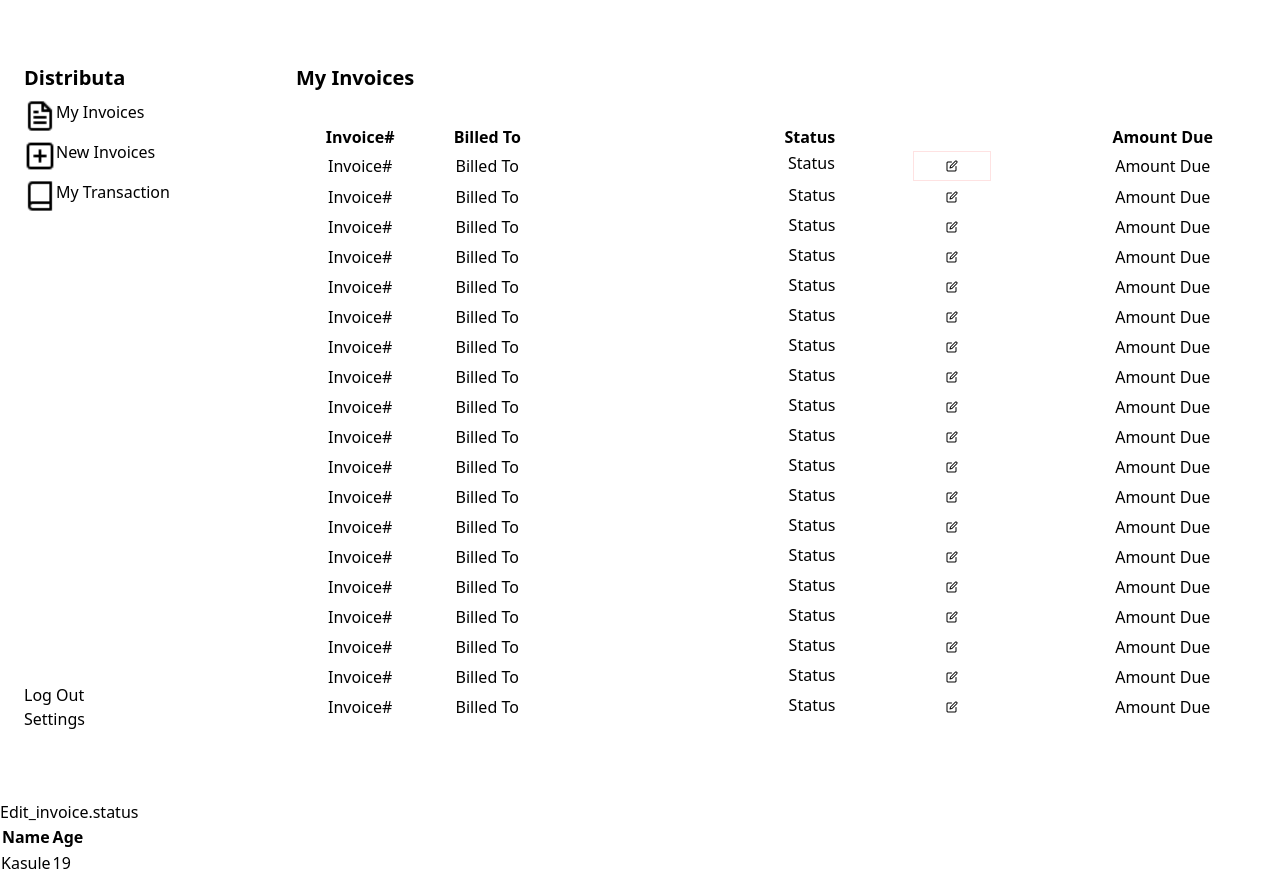
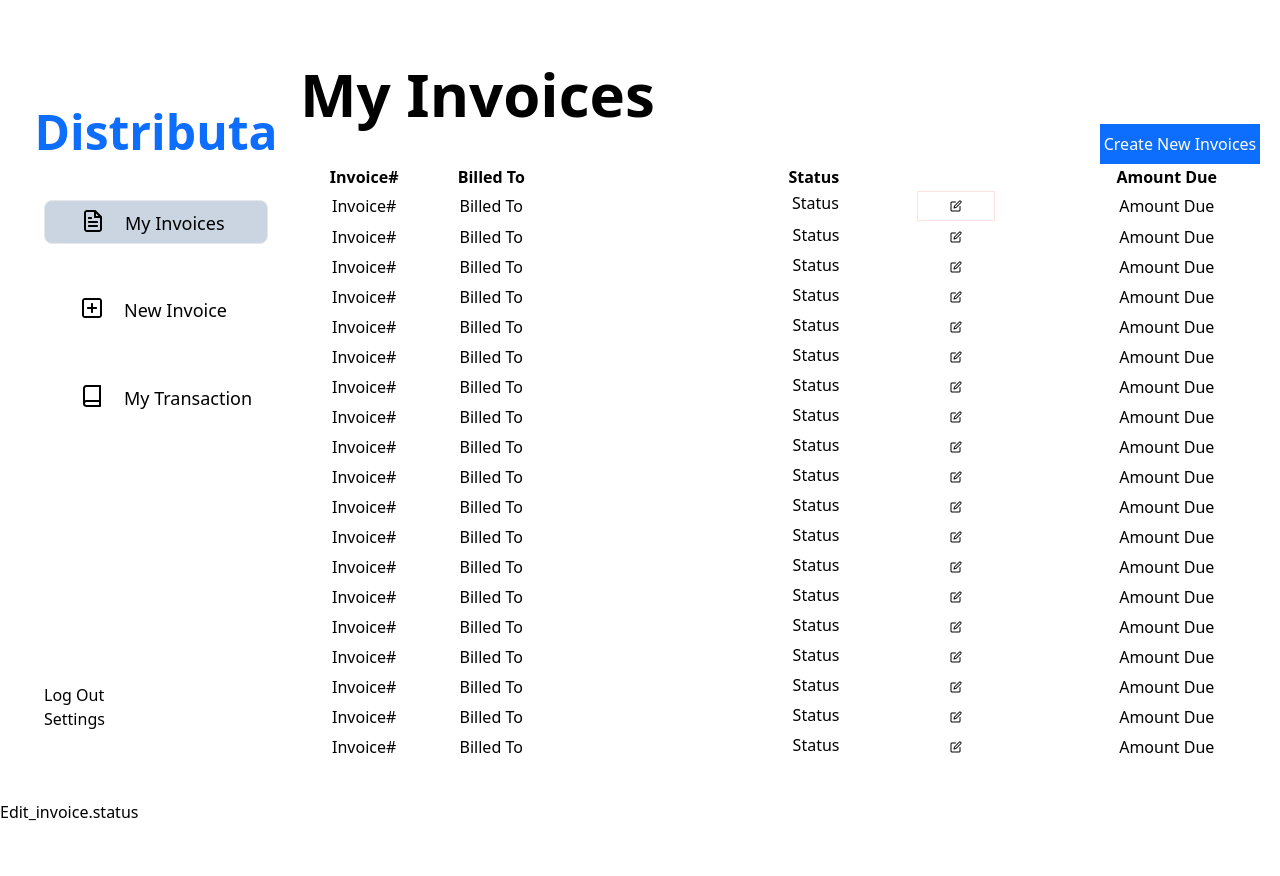
Before and after one commit to nakayizakevina/Distributa, a website: page myinvoice.html in a window 1280 px wide. After the commit the page ends 824 px from the top, so only its background shows below. Drawn offline with Linux system fonts and the light colour scheme.

Commit message:
made more changes

```diff
--- a/myinvoice.html
+++ b/myinvoice.html
@@ -9,31 +9,31 @@
 <body>
     <div class="w-screen h-screen flex justify-center relative">
       <div class="w-full h-full mt-6 flex justify-center">
-         <div class=" w-64 h-5/6  mt-10  mr-2   flex flex-col  justify-between">
-             <div class="h-3/5  flex flex-col gap-2">
-                 <p class="text-xl font-bold text-blue-700">Distributa</p>
-                 <div class="flex">
-                     <img class="w-8 h-8" src="./img/file-text 1.png"alt="file">
-                     <p>My Invoices</p>
+         <div class=" w-64 h-5/6  my-10  mx-2   flex flex-col  justify-between">
+             <div class="h-3/5 align-top flex flex-col justify-evenly items-center">
+                 <p class="text-5xl font-bold text-blue">Distributa</p>
+                 <div class="flex  bg-slate-300 rounded-lg border align-middle w-56 h-11 pl-9">
+                     <img class="w-fit h-fit pt-2" src="./img/file-text 1.png"alt="file">
+                     <p class="ml-5 pt-2 font-sans text-lg">My Invoices</p>
                  </div>
-                 <div class="flex">
-                     <img class="w-8 h-8" src="./img/plus-square.png"alt="plus">
-                     <p>New Invoices</p>
+                 <div class="flex align-middle w-56 h-11 pl-9">
+                     <img class="w-fit h-fit pt-2" src="./img/plus-square.png"alt="plus">
+                     <p class="ml-5 pt-2 font-sans text-lg">New Invoice</p>
                  </div>
-                 <div class="flex">
-                     <img class="w-8 h-8" src="./img/book.png"alt="book">
-                     <p>My Transaction</p>
+                 <div class="flex align-middle w-56 h-11 pl-9">
+                     <img class="w-fit h-fit pt-2" src="./img/book.png"alt="book">
+                     <p class="ml-5 pt-2 font-sans text-lg">My Transaction</p>
                  </div>
                </div>
-              <div>
+              <div class="ml-4">
                  <p>Log Out <br> Settings</p>
              </div>
 
             </div>
             <div class="w-9/12 h-5/6 mt-10 ml-2 ">
-                <p class="text-xl font-bold">My Invoices</p>
-                <div class=" w-full flex justify-end">
-                    <button class="bg-blue-600 text-white w-40 h-8">Create New Invoices</button>
+                <p class="text-6xl font-bold">My Invoices</p>
+                <div class="w-full flex justify-end">
+                    <button class="bg-blue text-white w-40 h-10">Create New Invoices</button>
                 </div>
                 <div class="h-[calc(90%)] w-full overflow overflow-y-scroll">
                     <table class="w-full text-center">
@@ -264,20 +264,6 @@
 
     </script>
     <a href="Editinvoicestatus.html">Edit_invoice.status</a>
-
-    <div>
-        <table>
-            <tr>
-                <th>Name</th>
-                <th>Age</th>
-            </tr>
-            <tr>
-                <td>Kasule</td>
-                <td>19</td>
-            </tr>
-
-        </table>
-    </div>
 </body>
 
 </html>
```
Also changed, not shown: index.html (+35 -11 lines), output.css.
